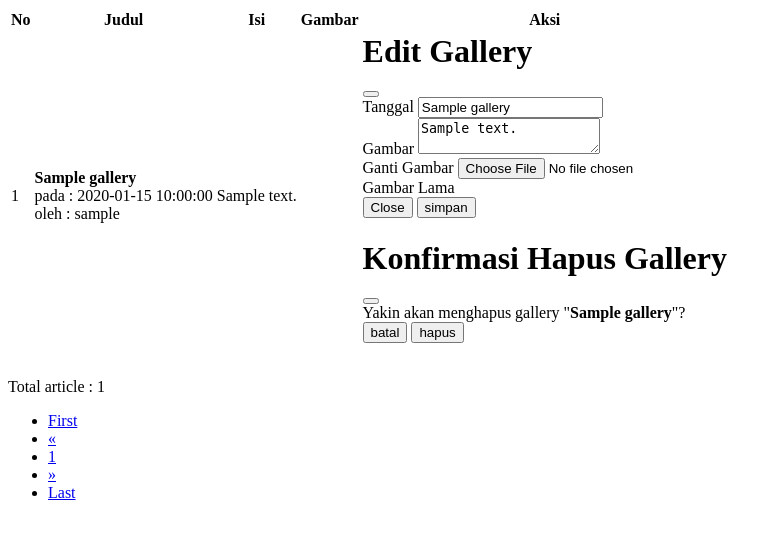
After one commit to DhimasBM27/dailyjournal, a PHP site: page /gallery_data.php in a window 1280 px wide. The commit adds this page. Shown: the top 539 px of the page, without its empty margins (0-782 px from the left). Run offline with PHP 8.4, Linux system fonts and the light colour scheme; tables that the repository leaves empty or names only in its code hold one stand-in row (values such as "Sample post").

Commit message:
Menambahkan file gallery

```diff
--- a/admin.php
+++ b/admin.php
@@ -60,6 +60,9 @@ if (!isset($_SESSION['username'])) {
                     <li class="nav-item">
                         <a class="nav-link" href="admin.php?page=article">Article</a>
                     </li>
+                    <li class="nav-item">
+                        <a class="nav-link" href="admin.php?page=gallery">Gallery</a>
+                    </li>
                     <li class="nav-item dropdown">
                         <a class="nav-link dropdown-toggle text-danger fw-bold" href="#" role="button" data-bs-toggle="dropdown" aria-expanded="false">
                             <?= $_SESSION['username']?>
--- /dev/null
+++ b/gallery_data.php
@@ -0,0 +1,167 @@
+<table class="table table-hover">
+    <thead class="table-dark">
+        <tr>
+            <th>No</th>
+            <th class="w-25">Judul</th>
+            <th class="w-75">Isi</th>
+            <th class="w-25">Gambar</th>
+            <th class="w-25">Aksi</th>
+        </tr>
+    </thead>
+    <tbody>
+        <?php
+        include "koneksi.php";
+
+        // Pagination variables
+        $hlm = (isset($_POST['hlm'])) ? $_POST['hlm'] : 1;
+        $limit = 3;
+        $limit_start = ($hlm - 1) * $limit;
+        $no = $limit_start + 1;
+
+        // Query to get articles with limit
+        $sql = "SELECT * FROM gallery ORDER BY tanggal DESC LIMIT $limit_start, $limit";
+        $hasil = $conn->query($sql);
+        while ($row = $hasil->fetch_assoc()) {
+        ?>
+            <tr>
+                <td><?= $no++ ?></td>
+                <td>
+                    <strong><?= $row["judul"] ?></strong>
+                    <br>pada : <?= $row["tanggal"] ?>
+                    <br>oleh : <?= $row["username"] ?>
+                </td>
+                <td><?= $row["isi"] ?></td>
+                <td>
+                    <?php
+                    if ($row["gambar"] != '') {
+                        if (file_exists('img/' . $row["gambar"] . '')) {
+                    ?>
+                            <img src="img/<?= $row["gambar"] ?>" width="100">
+                    <?php
+                        }
+                    }
+                    ?>
+                </td>
+                <td>
+                    <a href="#" title="edit" class="badge rounded-pill text-bg-success" data-bs-toggle="modal" data-bs-target="#modalEdit<?= $row["id"] ?>"><i class="bi bi-pencil"></i></a>
+                    <a href="#" title="delete" class="badge rounded-pill text-bg-danger" data-bs-toggle="modal" data-bs-target="#modalHapus<?= $row["id"] ?>"><i class="bi bi-x-circle"></i></a>
+
+                    <!-- Modal Edit -->
+                    <div class="modal fade" id="modalEdit<?= $row["id"] ?>" data-bs-backdrop="static" data-bs-keyboard="false" tabindex="-1" aria-labelledby="staticBackdropLabel" aria-hidden="true">
+                        <div class="modal-dialog">
+                            <div class="modal-content">
+                                <div class="modal-header">
+                                    <h1 class="modal-title fs-5" id="staticBackdropLabel">Edit Gallery</h1>
+                                    <button type="button" class="btn-close" data-bs-dismiss="modal" aria-label="Close"></button>
+                                </div>
+                                <form method="post" action="" enctype="multipart/form-data">
+                                    <div class="modal-body">
+                                        <div class="mb-3">
+                                            <label for="formGroupExampleInput" class="form-label">Tanggal</label>
+                                            <input type="hidden" name="id" value="<?= $row["id"] ?>">
+                                            <input type="text" class="form-control" name="judul" placeholder="Tuliskan Judul Artikel" value="<?= $row["judul"] ?>" required>
+                                        </div>
+                                        <div class="mb-3">
+                                            <label for="floatingTextarea2">Gambar</label>
+                                            <textarea class="form-control" placeholder="Tuliskan Isi Artikel" name="isi" required><?= $row["isi"] ?></textarea>
+                                        </div>
+                                        <div class="mb-3">
+                                            <label for="formGroupExampleInput2" class="form-label">Ganti Gambar</label>
+                                            <input type="file" class="form-control" name="gambar">
+                                        </div>
+                                        <div class="mb-3">
+                                            <label for="formGroupExampleInput3" class="form-label">Gambar Lama</label>
+                                            <?php
+                                            if ($row["gambar"] != '') {
+                                                if (file_exists('img/' . $row["gambar"] . '')) {
+                                            ?>
+                                                    <br><img src="img/<?= $row["gambar"] ?>" width="100">
+                                            <?php
+                                                }
+                                            }
+                                            ?>
+                                            <input type="hidden" name="gambar_lama" value="<?= $row["gambar"] ?>">
+                                        </div>
+                                    </div>
+                                    <div class="modal-footer">
+                                        <button type="button" class="btn btn-secondary" data-bs-dismiss="modal">Close</button>
+                                        <input type="submit" value="simpan" name="simpan" class="btn btn-primary">
+                                    </div>
+                                </form>
+                            </div>
+                        </div>
+                    </div>
+                    <!-- End Modal Edit -->
+
+                    <!-- Modal Hapus -->
+                    <div class="modal fade" id="modalHapus<?= $row["id"] ?>" data-bs-backdrop="static" data-bs-keyboard="false" tabindex="-1" aria-labelledby="staticBackdropLabel" aria-hidden="true">
+                        <div class="modal-dialog">
+                            <div class="modal-content">
+                                <div class="modal-header">
+                                    <h1 class="modal-title fs-5" id="staticBackdropLabel">Konfirmasi Hapus Gallery</h1>
+                                    <button type="button" class="btn-close" data-bs-dismiss="modal" aria-label="Close"></button>
+                                </div>
+                                <form method="post" action="" enctype="multipart/form-data">
+                                    <div class="modal-body">
+                                        <div class="mb-3">
+                                            <label for="formGroupExampleInput" class="form-label">Yakin akan menghapus gallery "<strong><?= $row["judul"] ?></strong>"?</label>
+                                            <input type="hidden" name="id" value="<?= $row["id"] ?>">
+                                            <input type="hidden" name="gambar" value="<?= $row["gambar"] ?>">
+                                        </div>
+                                    </div>
+                                    <div class="modal-footer">
+                                        <button type="button" class="btn btn-secondary" data-bs-dismiss="modal">batal</button>
+                                        <input type="submit" value="hapus" name="hapus" class="btn btn-primary">
+                                    </div>
+                                </form>
+                            </div>
+                        </div>
+                    </div>
+                    <!-- End Modal Hapus -->
+                </td>
+            </tr>
+        <?php
+        }
+        ?>
+    </tbody>
+</table>
+
+<?php
+$sql1 = "SELECT * FROM article";
+$hasil1 = $conn->query($sql1);
+$total_records = $hasil1->num_rows;
+?>
+<p>Total article : <?php echo $total_records; ?></p>
+<nav class="mb-2">
+    <ul class="pagination justify-content-end">
+    <?php
+        $jumlah_page = ceil($total_records / $limit);
+        $jumlah_number = 1; //jumlah halaman ke kanan dan kiri dari halaman yang aktif
+        $start_number = ($hlm > $jumlah_number)? $hlm - $jumlah_number : 1;
+        $end_number = ($hlm < ($jumlah_page - $jumlah_number))? $hlm + $jumlah_number : $jumlah_page;
+
+        if($hlm == 1){
+            echo '<li class="page-item disabled"><a class="page-link" href="#">First</a></li>';
+            echo '<li class="page-item disabled"><a class="page-link" href="#"><span aria-hidden="true">&laquo;</span></a></li>';
+        } else {
+            $link_prev = ($hlm > 1)? $hlm - 1 : 1;
+            echo '<li class="page-item halaman" id="1"><a class="page-link" href="#">First</a></li>';
+            echo '<li class="page-item halaman" id="'.$link_prev.'"><a class="page-link" href="#"><span aria-hidden="true">&laquo;</span></a></li>';
+        }
+
+        for($i = $start_number; $i <= $end_number; $i++){
+            $link_active = ($hlm == $i)? ' active' : '';
+            echo '<li class="page-item halaman '.$link_active.'" id="'.$i.'"><a class="page-link" href="#">'.$i.'</a></li>';
+        }
+
+        if($hlm == $jumlah_page){
+            echo '<li class="page-item disabled"><a class="page-link" href="#"><span aria-hidden="true">&raquo;</span></a></li>';
+            echo '<li class="page-item disabled"><a class="page-link" href="#">Last</a></li>';
+        } else {
+        $link_next = ($hlm < $jumlah_page)? $hlm + 1 : $jumlah_page;
+            echo '<li class="page-item halaman" id="'.$link_next.'"><a class="page-link" href="#"><span aria-hidden="true">&raquo;</span></a></li>';
+            echo '<li class="page-item halaman" id="'.$jumlah_page.'"><a class="page-link" href="#">Last</a></li>';
+        }
+    ?>
+    </ul>
+</nav>
```
Also changed, not shown: gallery.php (deleted, +0 -155 lines).
